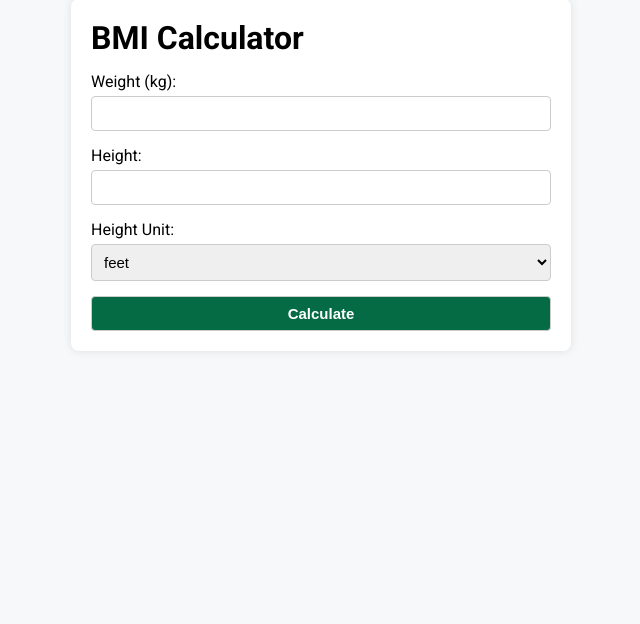
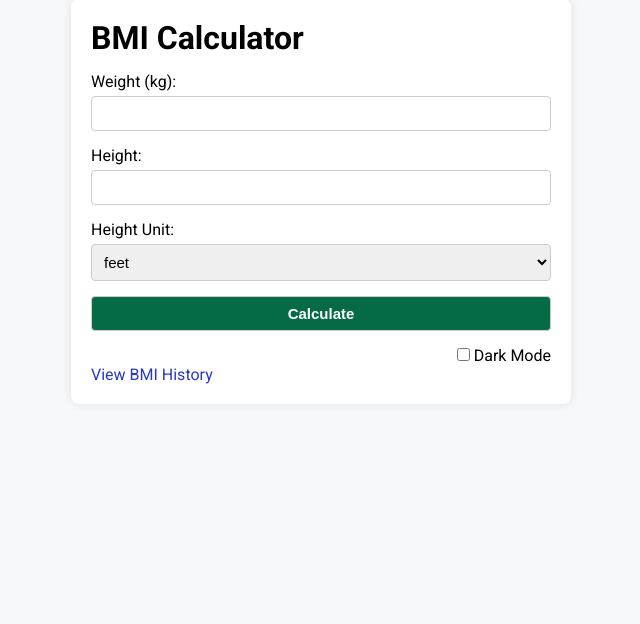
Before and after one commit to new-beginne/BMI-Calculator, a Flask app: page / in a window 1280 px wide. Shown: the part 21-645 px from the top of the page, without its empty margins (319-959 px from the left). Run offline with Flask 3, Linux system fonts and the light colour scheme.

Commit message:
Update index.html

```diff
--- a/templates/index.html
+++ b/templates/index.html
@@ -168,6 +168,15 @@
         <button type="submit">Calculate</button>
       </form>
 
+      <div style="margin-top: 15px; text-align: right;">
+        <label class="dark-mode-toggle">
+          <input type="checkbox" id="darkModeSwitch">
+          Dark Mode
+        </label>
+      </div>
+
+      <a href="#" onclick="viewHistory()" style="margin-top:10px; color:rgb(40, 55, 197); text-decoration: none;">View BMI History</a>
+
       {% if result %}
         <div class="result">
           {% if result.error %}
@@ -186,8 +195,7 @@
   <footer>
     <div class="footer-container">
       <div class="footer-left">
-        <img src="https://i.postimg.cc/fbpVdbzn/mypic.jpg" alt="Profile" style="height: 60px; width: 60px; border-radius: 50%; margin-right: 10px;">
-
+        <img src="https://i.postimg.cc/fbpVdbzn/mypic.jpg" alt="Profile">
         <div>Developed By <a href="https://facebook.com/md.nirob.hassan.12327" target="_blank">Md Nirob Hasan</a></div>
       </div>
 
@@ -214,6 +222,57 @@
       </div>
     </div>
   </footer>
+  <script>
+    const toggleSwitch = document.getElementById('darkModeSwitch');
+    const isDarkMode = localStorage.getItem('darkMode') === 'true';
+
+    // apply mode on page load
+    if (isDarkMode) {
+      document.body.classList.add('dark-mode');
+      toggleSwitch.checked = true;
+    }
+
+    toggleSwitch.addEventListener('change', () => {
+      if (toggleSwitch.checked) {
+        document.body.classList.add('dark-mode');
+        localStorage.setItem('darkMode', 'true');
+      } else {
+        document.body.classList.remove('dark-mode');
+        localStorage.setItem('darkMode', 'false');
+      }
+    });
+  </script>
+
+
+<script>
+  async function viewHistory() {
+    try {
+      const response = await fetch('/history');
+      const data = await response.json();
+
+      if (data.length === 0) {
+        alert("No BMI history found.");
+        return;
+      }
+
+      let historyText = "Your BMI History:\n\n";
+      data.forEach((item, index) => {
+        historyText += `#${index + 1}\n`;
+        historyText += `Date: ${item.date}\n`;
+        historyText += `Weight: ${item.weight} kg\n`;
+        historyText += `Height: ${item.height} ${item.unit}\n`;
+        historyText += `BMI: ${item.bmi} (${item.category})\n`;
+        historyText += `Advice: ${item.advice}\n\n`;
+      });
+
+      alert(historyText);
+    } catch (error) {
+      alert("Failed to load history.");
+      console.error(error);
+    }
+  }
+</script>
+
 
 </body>
 </html>
```
